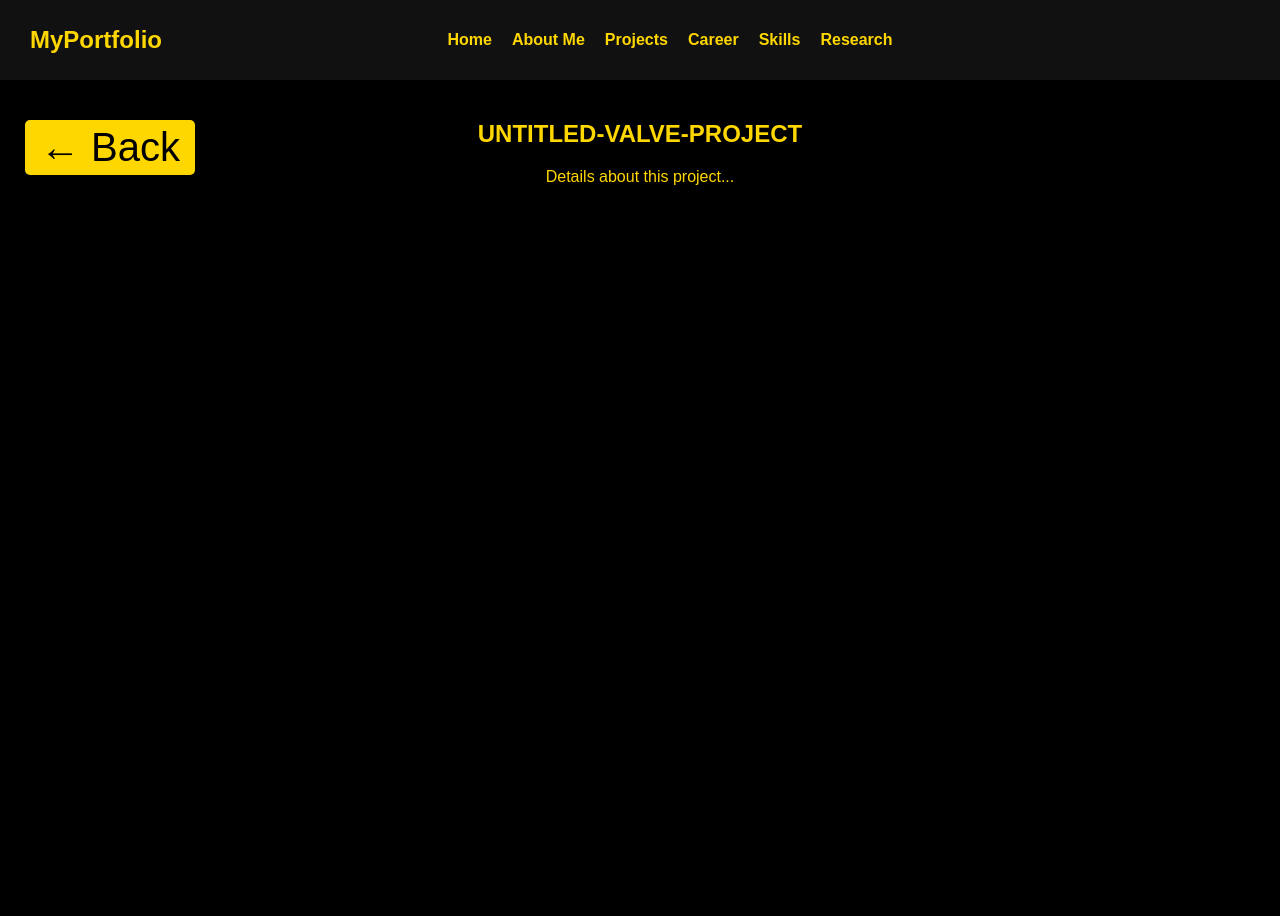
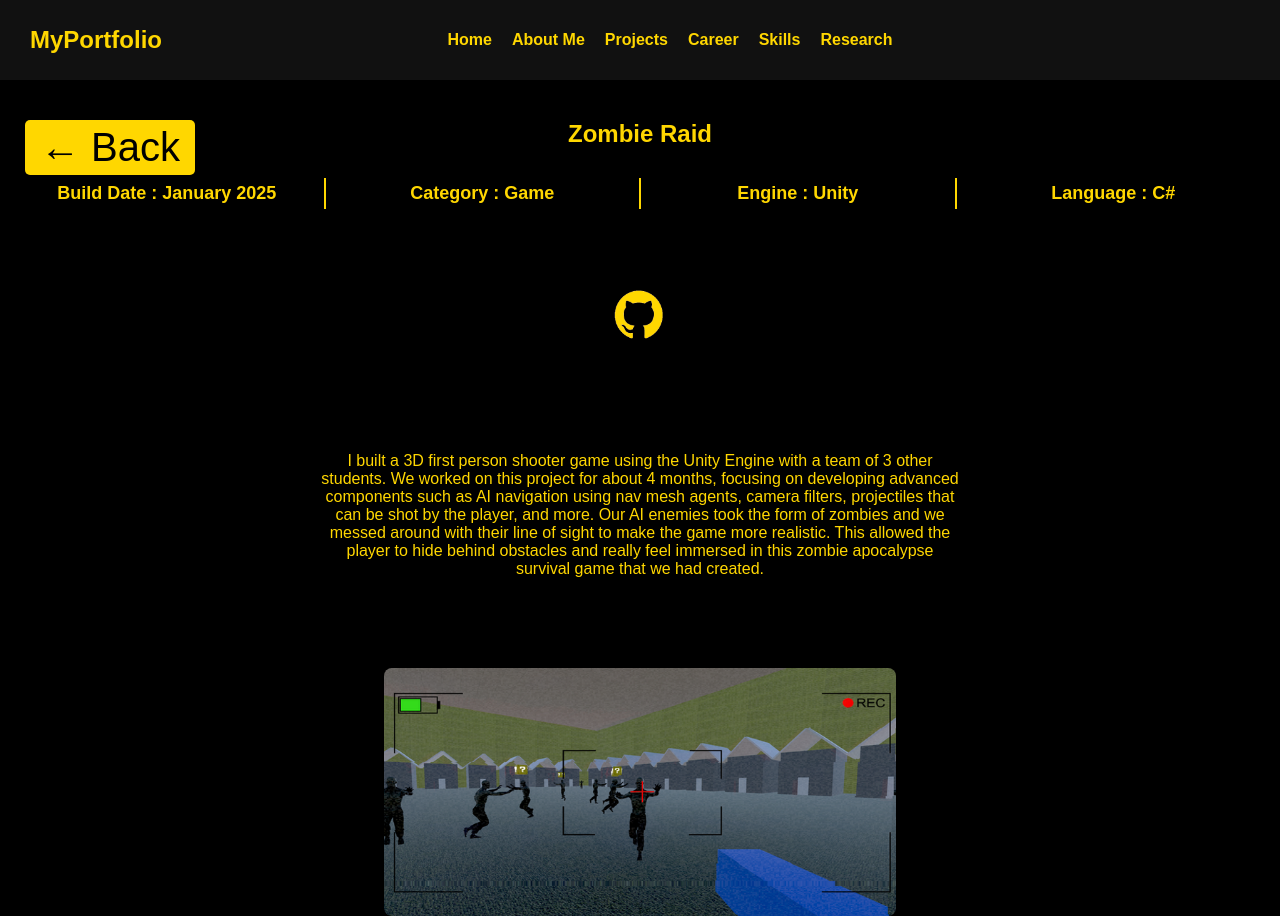
Before and after one commit to KrithikDhandapani/KrithikDhandapani.com, a plain HTML site: page zombie-raid.html in a window 1280 px wide. Before the commit the page ends 800 px from the top, so only its background shows below. Drawn offline with Linux system fonts and the light colour scheme.

Commit message:
ZombieRaidUpdate

```diff
--- a/zombie-raid.html
+++ b/zombie-raid.html
@@ -23,9 +23,36 @@
     </nav>
 
     <section class="content">
-        <h1>UNTITLED-VALVE-PROJECT</h1>
-        <p>Details about this project...</p>
+        <h1>Zombie Raid</h1>
+
+        <div class="project-info-bar">
+            <div class="info-section"><strong>Build Date :</strong> January 2025</div>
+            <div class="info-section"><strong>Category : </strong> Game</div>
+            <div class="info-section"><strong>Engine :</strong> Unity</div>
+            <div class="info-section"><strong>Language :</strong> C#</div>
+        </div>
+
+        <div class="project-button-container">
+            <a href="https://github.com/Okoton-K87/CMPM170_GameplayProject.git" target="_blank" class="project-button-link">
+                <button class="project-image-button">
+                    <img src="assets/GithubLogo.png" alt="GitHub Repository">
+                </button>
+            </a>
+        </div>
+
+
+        <div class="info">
+            <p>
+                I built a 3D first person shooter game using the Unity Engine with a team of 3 other students. We worked on this project for about 4 months, focusing on developing advanced components such as AI navigation using nav mesh agents, camera filters, projectiles that can be shot by the player, and more.
+                Our AI enemies took the form of zombies and we messed around with their line of sight to make the game more realistic.
+                This allowed the player to hide behind obstacles and really feel immersed in this zombie apocalypse survival game that we had created.           </p>
+        </div>
+
+        <div class="UntitledValveProjectImage">
+            <img src="assets/ZombieRaid.webp" alt="Zombie Raid Image">
+        </div>
     </section>
+
 
 </body>
 </html>
```
Also changed, not shown: assets/ZombieRaid.webp (added).
